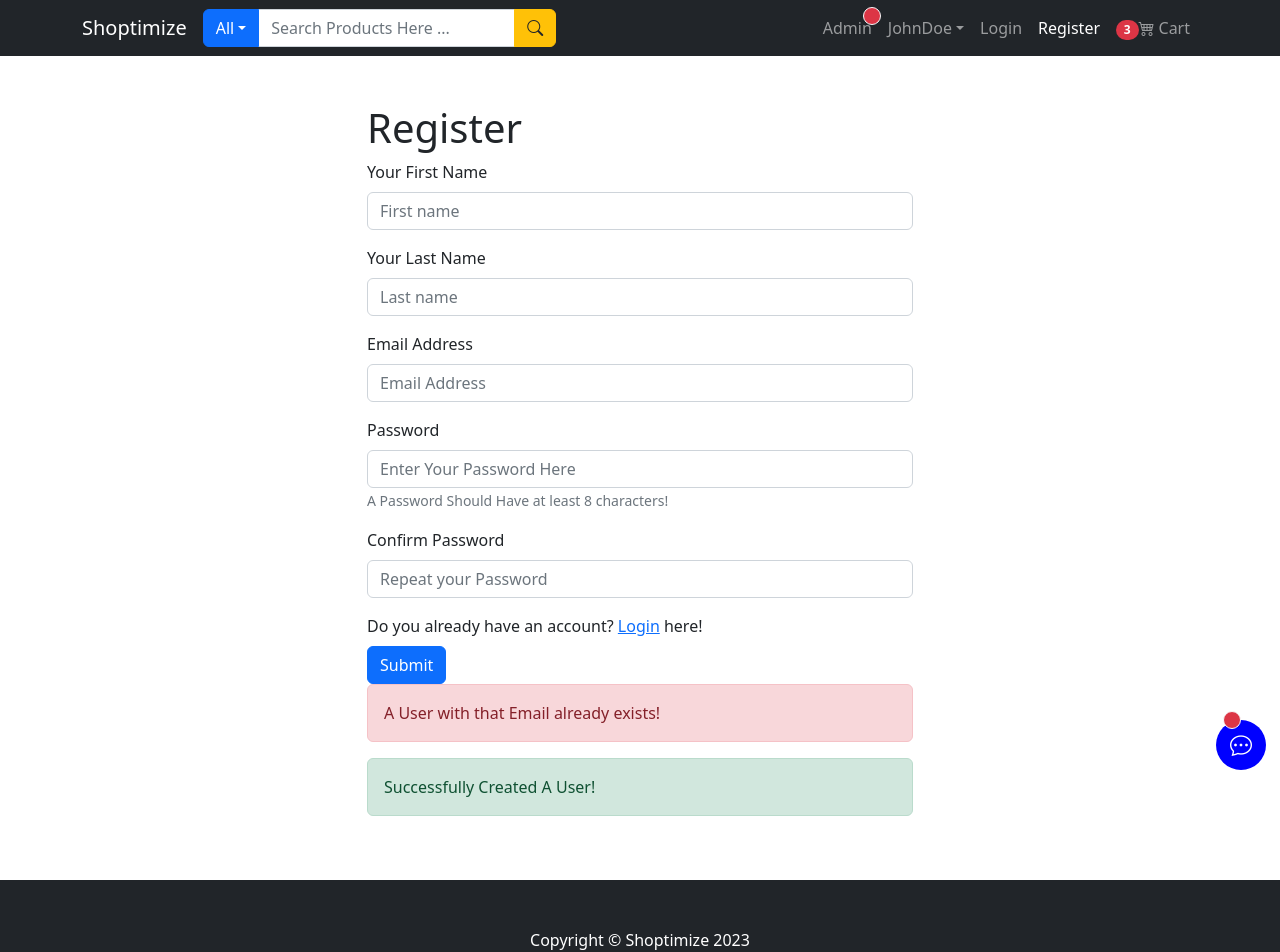
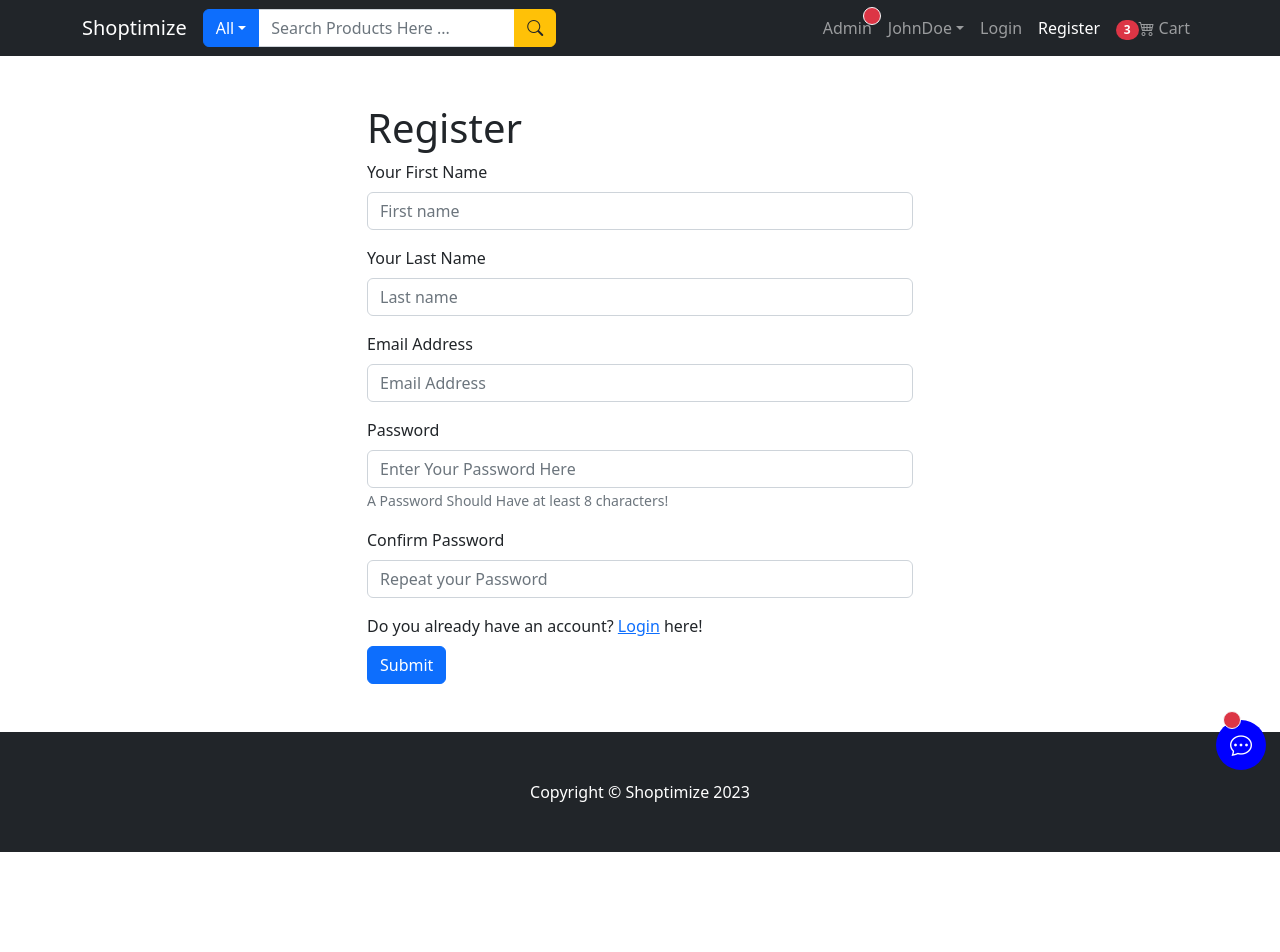
Before and after one commit to ShanchaiZ/MERN-ecommerce, a React (Create React App) app in the folder frontend/: page /register in a window 1280 px wide. Shown: the top 952 px of the page. After the commit the page ends 852 px from the top, so only its background shows below. Built offline with nearby package versions, Linux system fonts and the light colour scheme.

Commit message:
alerts are updated to display when State of User response changes. if user exists then display red alert error. If user successfully created then display green alert. user controller was updated for typo and consistency of letter cases

```diff
--- a/frontend/src/pages/components/RegisterPageComponent.js
+++ b/frontend/src/pages/components/RegisterPageComponent.js
@@ -136,8 +136,9 @@ const RegisterPageComponent = ({ registerUserApiRequest, reduxDispatch, setRedux
                             Submit
                         </Button>
 
-                        <Alert show={true} variant="danger">A User with that Email already exists!</Alert>
-                        <Alert show={true} variant="success">Successfully Created A User!</Alert>
+                        {/* Alerts based on User State Response */}
+                        <Alert show={registerUserResponseState && registerUserResponseState.error === "User Exists"} variant="danger">A User with that Email already exists!</Alert>
+                        <Alert show={registerUserResponseState && registerUserResponseState.success === "User Created"} variant="success">Successfully Created A User!</Alert>
                     </Form>
                 </Col>
             </Row>
```
Also changed, not shown: 1 other file (tests, documents, lock files or other folders).
